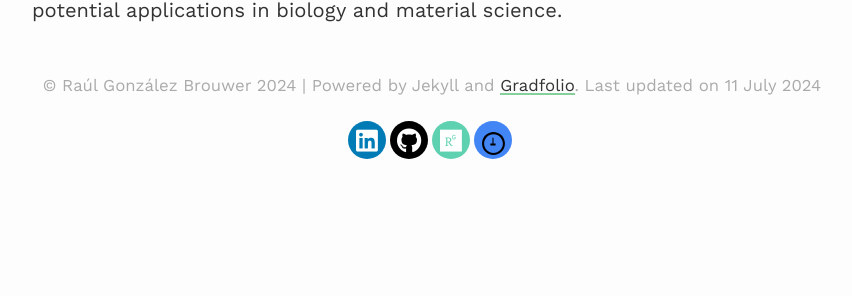
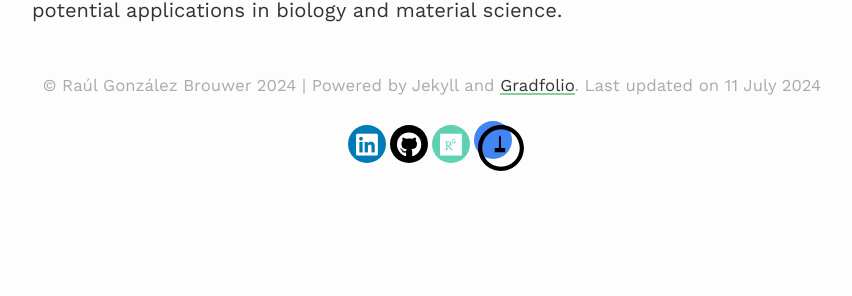
Before and after one commit to rmgonzal/rmgonzal.github.io, a Jekyll site: the page built from index.md, in a window 1280 px wide. Shown: the part 681-977 px from the top of the page, without its empty margins (208-1060 px from the left). Built offline with Jekyll 4.4.1, drawn with Linux system fonts in a browser that asks for light colours; nearby versions of some CDN libraries.

Commit message:
Update footer-social.scss

```diff
--- a/assets/css/_sass/footer-social.scss
+++ b/assets/css/_sass/footer-social.scss
@@ -44,8 +44,8 @@
 }
 
 .google-scholar-icon {
-    width: 25px;
-    height: 25px;
+    width: 50px;
+    height: 50px;
     vertical-align: middle;
 }
 
```
